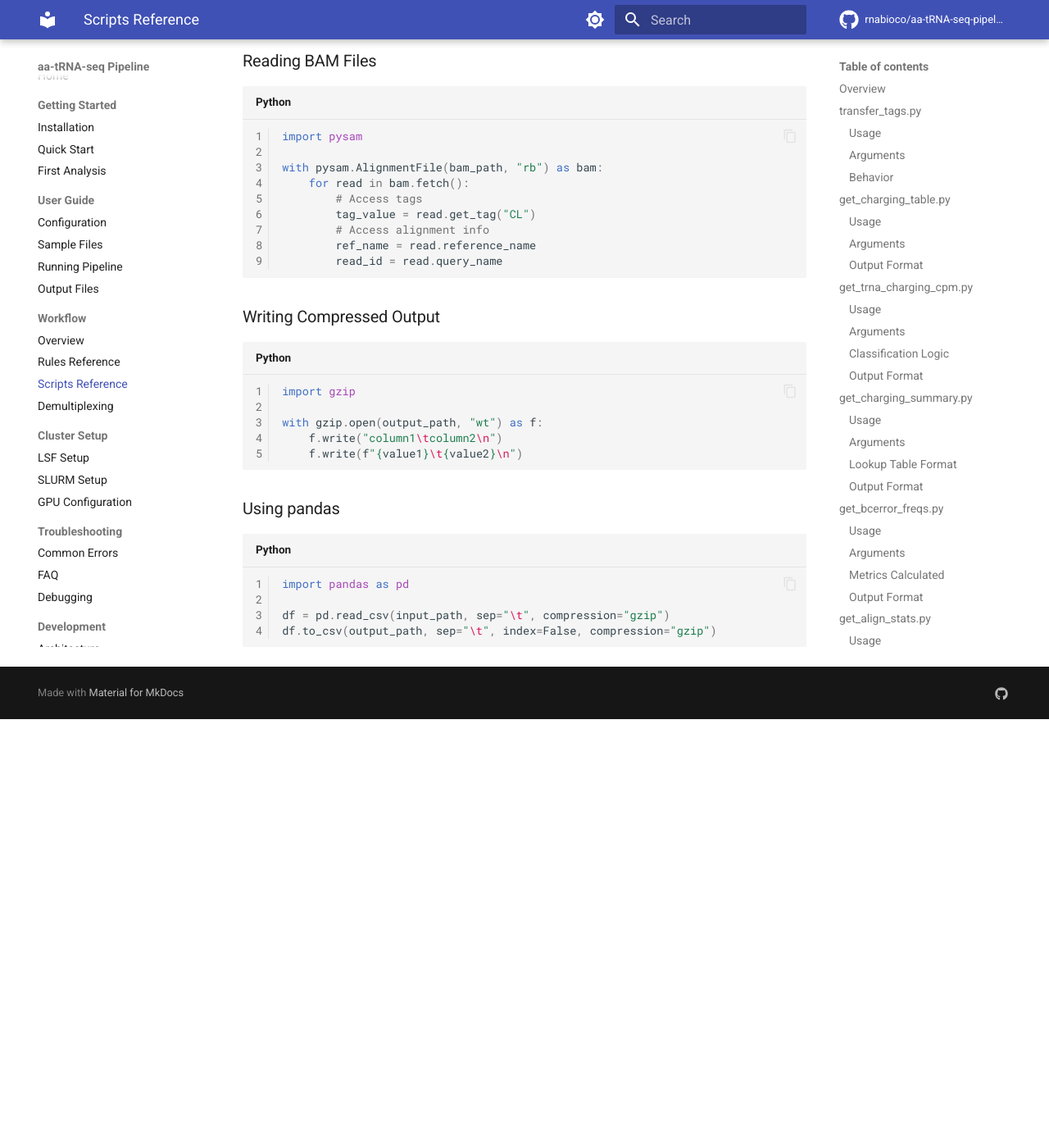
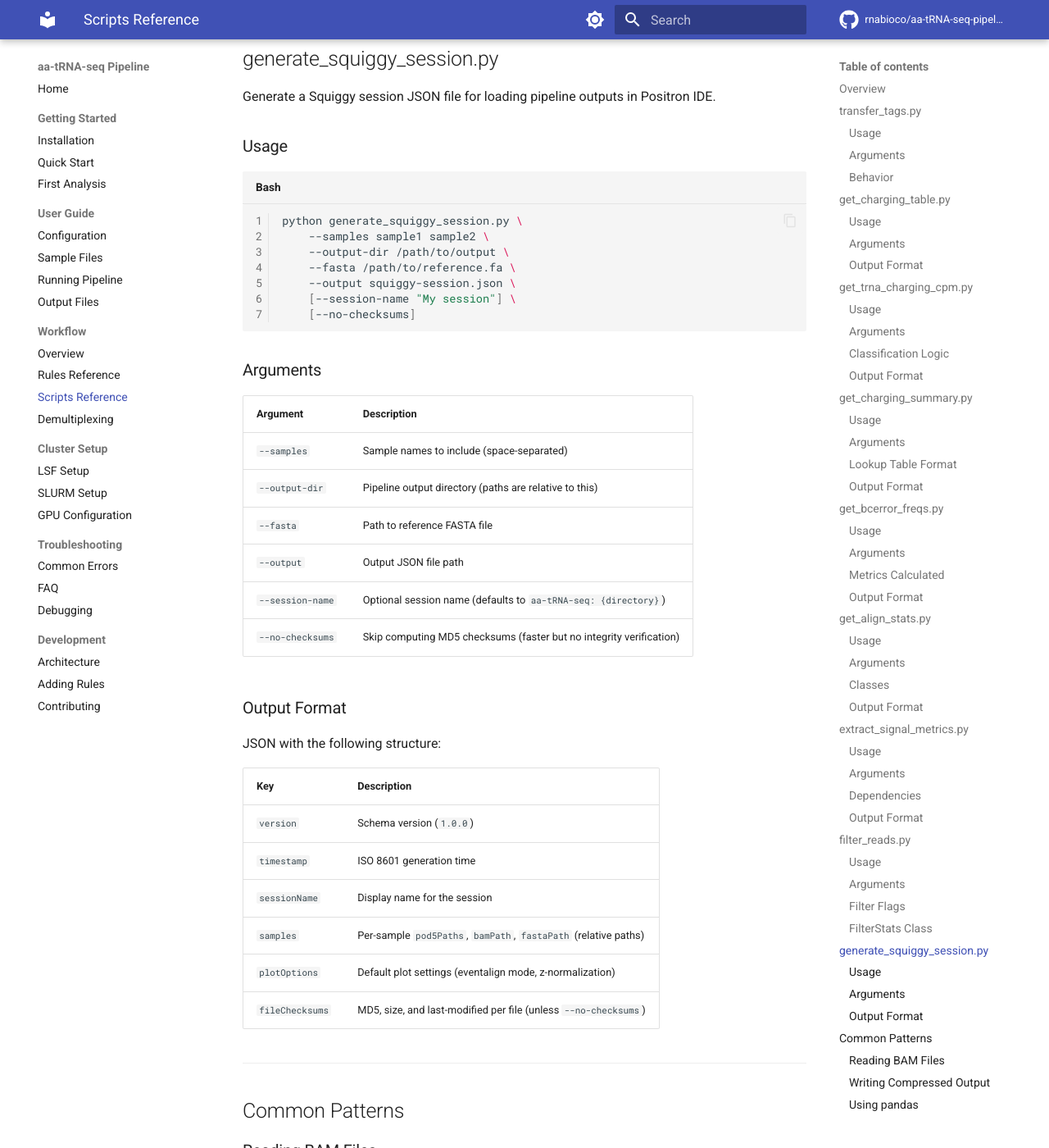
Before and after one commit to rnabioco/aa-tRNA-seq-pipeline, an MkDocs documentation site: the page built from docs/workflow/scripts-reference.md, in a window 1280 px wide and 1400 px high, scrolled down 12044 px. Shown: the whole window at 82% size. Built offline with MkDocs 1.6.1 and Material for MkDocs 9.7.7, drawn with Linux system fonts in a browser that asks for light colours; comment, search, counter and statistics services are not loaded; before the commit the page ends 12921 px from its top, so only the background shows below that; some of the changed text lies outside the part shown.

Commit message:
docs: document squiggy-session.json across all docs
Add documentation for the generate_squiggy_session rule and script
to CLAUDE.md, outputs guide, scripts reference, and rules reference.

````diff
--- a/docs/workflow/scripts-reference.md
+++ b/docs/workflow/scripts-reference.md
@@ -14,6 +14,7 @@ Documentation for Python scripts in `workflow/scripts/`.
 | `get_align_stats.py` | Summarize alignment statistics |
 | `extract_signal_metrics.py` | Extract Remora signal metrics |
 | `filter_reads.py` | Filter BAM by quality criteria |
+| `generate_squiggy_session.py` | Generate Squiggy session JSON for Positron |
 
 ---
 
@@ -382,6 +383,48 @@ Tracks filtering reasons with methods:
 
 ---
 
+## generate_squiggy_session.py
+
+Generate a Squiggy session JSON file for loading pipeline outputs in Positron IDE.
+
+### Usage
+
+```bash
+python generate_squiggy_session.py \
+    --samples sample1 sample2 \
+    --output-dir /path/to/output \
+    --fasta /path/to/reference.fa \
+    --output squiggy-session.json \
+    [--session-name "My session"] \
+    [--no-checksums]
+```
+
+### Arguments
+
+| Argument | Description |
+|----------|-------------|
+| `--samples` | Sample names to include (space-separated) |
+| `--output-dir` | Pipeline output directory (paths are relative to this) |
+| `--fasta` | Path to reference FASTA file |
+| `--output` | Output JSON file path |
+| `--session-name` | Optional session name (defaults to `aa-tRNA-seq: {directory}`) |
+| `--no-checksums` | Skip computing MD5 checksums (faster but no integrity verification) |
+
+### Output Format
+
+JSON with the following structure:
+
+| Key | Description |
+|-----|-------------|
+| `version` | Schema version (`1.0.0`) |
+| `timestamp` | ISO 8601 generation time |
+| `sessionName` | Display name for the session |
+| `samples` | Per-sample `pod5Paths`, `bamPath`, `fastaPath` (relative paths) |
+| `plotOptions` | Default plot settings (eventalign mode, z-normalization) |
+| `fileChecksums` | MD5, size, and last-modified per file (unless `--no-checksums`) |
+
+---
+
 ## Common Patterns
 
 ### Reading BAM Files
````
Also changed, not shown: CLAUDE.md (+7 -0 lines), docs/user-guide/outputs.md (+37 -1 lines), docs/workflow/rules-reference.md (+33 -0 lines).
